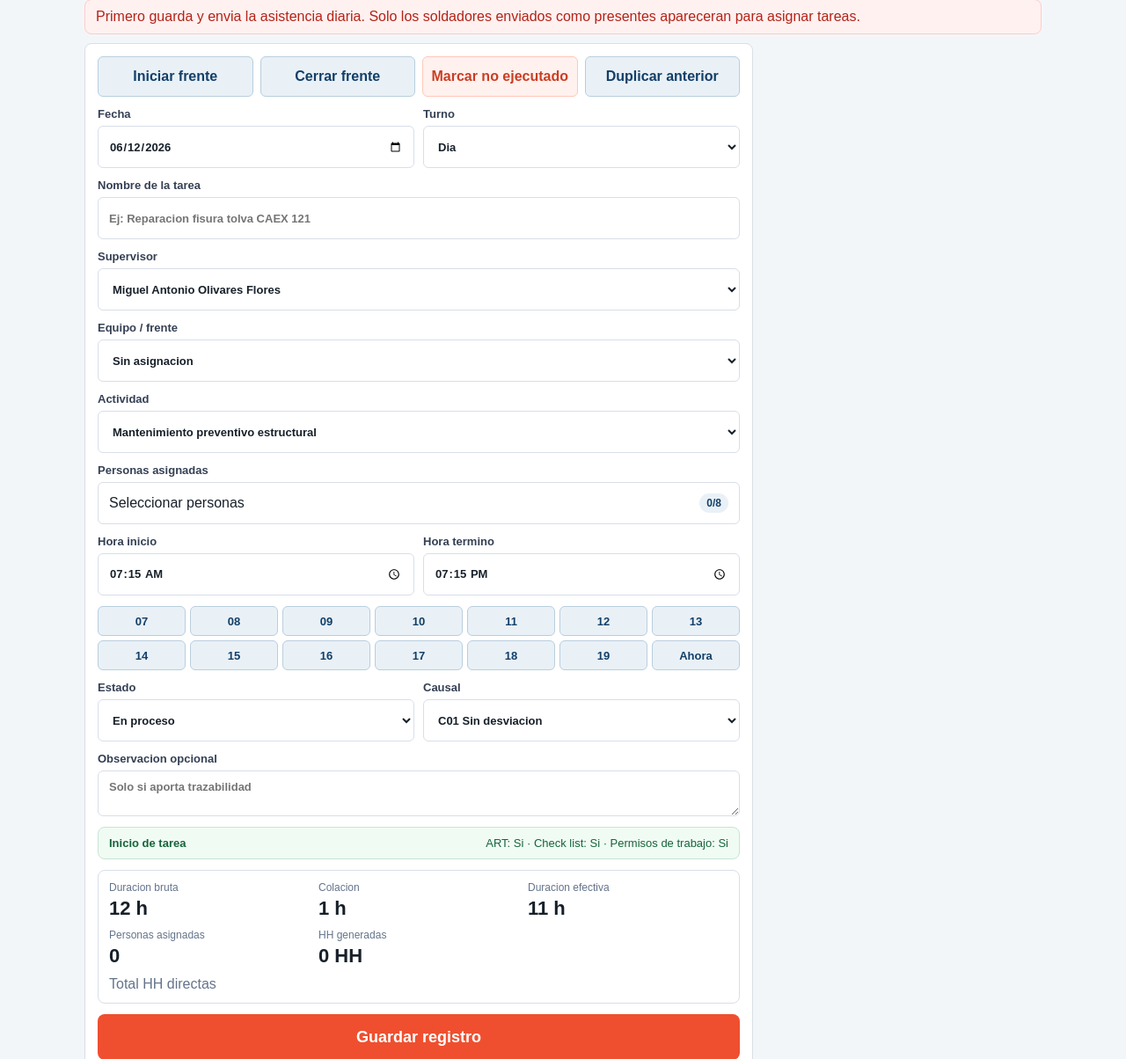
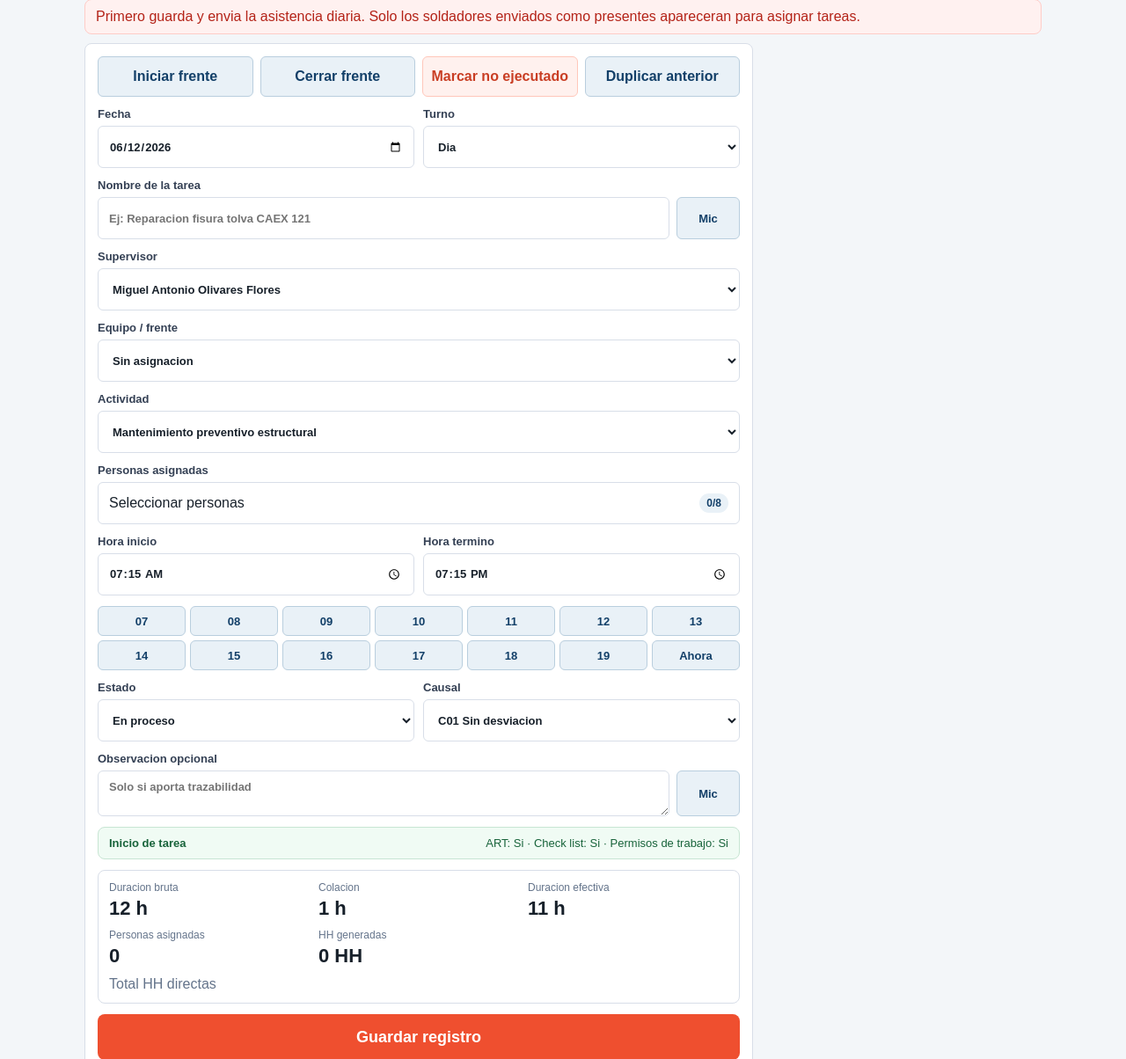
Before and after one commit to arbeloruben-star/REPORTES-DIARIOS, a Flask app: page /frentes in a window 1280 px wide. Shown: the part 145-1349 px from the top of the page at 88% size. Run offline with Flask 3, Linux system fonts and the light colour scheme; data comes from the database, SQL or seed files in the repository; data that the repository does not hold is empty.

Commit message:
Add worker and voice dictation controls

```diff
--- a/app.py
+++ b/app.py
@@ -81,6 +81,7 @@
     "Luis Felipe Silva Vargas",
     "Luciano Villegas Hevia",
     "Nicolas Antonio Lizana Olivares",
+    "Felix Jamett Rivadeneira",
 ]
 ESTADOS = ["En proceso", "Ejecutado", "Parcial", "Stand-by", "No ejecutado"]
 CAUSALES = [
--- a/static/app.js
+++ b/static/app.js
@@ -371,5 +371,81 @@
   update();
 }
 
+function initVoiceDictation() {
+  const SpeechRecognition = window.SpeechRecognition || window.webkitSpeechRecognition;
+  const buttons = Array.from(document.querySelectorAll("[data-dictate-target]"));
+  if (!buttons.length) return;
+
+  if (!SpeechRecognition) {
+    buttons.forEach((button) => {
+      button.disabled = true;
+      button.title = "Dictado no disponible en este navegador";
+    });
+    return;
+  }
+
+  let activeRecognition = null;
+  let activeButton = null;
+
+  buttons.forEach((button) => {
+    button.addEventListener("click", () => {
+      const target = document.getElementById(button.dataset.dictateTarget);
+      if (!target) return;
+
+      if (activeRecognition) {
+        activeRecognition.stop();
+        if (activeButton) {
+          activeButton.classList.remove("listening");
+          activeButton.textContent = "Mic";
+        }
+        activeRecognition = null;
+        activeButton = null;
+        return;
+      }
+
+      const recognition = new SpeechRecognition();
+      recognition.lang = "es-CL";
+      recognition.interimResults = false;
+      recognition.continuous = false;
+
+      recognition.onstart = () => {
+        activeRecognition = recognition;
+        activeButton = button;
+        button.classList.add("listening");
+        button.textContent = "Grabando";
+      };
+
+      recognition.onresult = (event) => {
+        const transcript = Array.from(event.results)
+          .map((result) => result[0]?.transcript || "")
+          .join(" ")
+          .trim();
+        if (!transcript) return;
+        const separator = target.value && !target.value.endsWith(" ") ? " " : "";
+        target.value = `${target.value}${separator}${transcript}`.trim();
+        target.dispatchEvent(new Event("input", { bubbles: true }));
+        target.dispatchEvent(new Event("change", { bubbles: true }));
+      };
+
+      recognition.onend = () => {
+        button.classList.remove("listening");
+        button.textContent = "Mic";
+        activeRecognition = null;
+        activeButton = null;
+      };
+
+      recognition.onerror = () => {
+        button.classList.remove("listening");
+        button.textContent = "Mic";
+        activeRecognition = null;
+        activeButton = null;
+      };
+
+      recognition.start();
+    });
+  });
+}
+
 document.addEventListener("DOMContentLoaded", initFrentes);
 document.addEventListener("DOMContentLoaded", initAttendance);
+document.addEventListener("DOMContentLoaded", initVoiceDictation);
--- a/static/styles.css
+++ b/static/styles.css
@@ -283,6 +283,34 @@
   border-bottom: 1px solid #eef2f6;
 }
 textarea { resize: vertical; }
+.voice-field {
+  display: grid;
+  grid-template-columns: minmax(0, 1fr) 72px;
+  gap: 8px;
+  align-items: stretch;
+}
+.voice-field input,
+.voice-field textarea {
+  min-width: 0;
+}
+.voice-btn {
+  min-height: 48px;
+  border: 1px solid #b9cede;
+  border-radius: 6px;
+  background: #e9f1f7;
+  color: var(--brand-blue);
+  font-weight: 800;
+  padding: 8px;
+}
+.voice-btn.listening {
+  background: var(--brand-orange);
+  border-color: var(--brand-orange);
+  color: #fff;
+}
+.voice-btn:disabled {
+  opacity: .55;
+  cursor: not-allowed;
+}
 .field-note {
   color: var(--muted);
   font-size: 12px;
@@ -735,6 +763,8 @@
   .filters { display: grid; grid-template-columns: 1fr 1fr auto; }
   .field-form { border-left: 0; border-right: 0; border-radius: 0; margin-left: -12px; margin-right: -12px; }
   input, select, textarea { font-size: 16px; }
+  .voice-field { grid-template-columns: minmax(0, 1fr) 64px; }
+  .voice-btn { min-height: 44px; font-size: 13px; padding: 6px; }
   .submit-btn { min-height: 46px; font-size: 15px; border-radius: 6px; }
   .worker-trigger { min-height: 44px; padding: 9px 10px; }
   .worker-trigger span {
--- a/static/sw.js
+++ b/static/sw.js
@@ -1,4 +1,4 @@
-const CACHE_NAME = "soldesp-reportabilidad-v2";
+const CACHE_NAME = "soldesp-reportabilidad-v3";
 const SHELL_ASSETS = [
   "/",
   "/offline",
--- a/templates/frentes.html
+++ b/templates/frentes.html
@@ -52,7 +52,10 @@
   </div>
 
   <label>Nombre de la tarea
-    <input type="text" name="nombre_tarea" id="nombre_tarea" value="{{ edit.nombre_tarea if edit else '' }}" placeholder="Ej: Reparacion fisura tolva CAEX 121" required>
+    <div class="voice-field">
+      <input type="text" name="nombre_tarea" id="nombre_tarea" value="{{ edit.nombre_tarea if edit else '' }}" placeholder="Ej: Reparacion fisura tolva CAEX 121" required>
+      <button type="button" class="voice-btn" data-dictate-target="nombre_tarea" aria-label="Dictar nombre de la tarea">Mic</button>
+    </div>
   </label>
 
   <label>Supervisor
@@ -127,7 +130,10 @@
   </div>
 
   <label>Observacion opcional
-    <textarea name="observacion" id="observacion" rows="2" placeholder="Solo si aporta trazabilidad">{{ edit.observacion if edit else '' }}</textarea>
+    <div class="voice-field textarea-field">
+      <textarea name="observacion" id="observacion" rows="2" placeholder="Solo si aporta trazabilidad">{{ edit.observacion if edit else '' }}</textarea>
+      <button type="button" class="voice-btn" data-dictate-target="observacion" aria-label="Dictar observacion">Mic</button>
+    </div>
   </label>
 
   <div class="prep-box">
```
